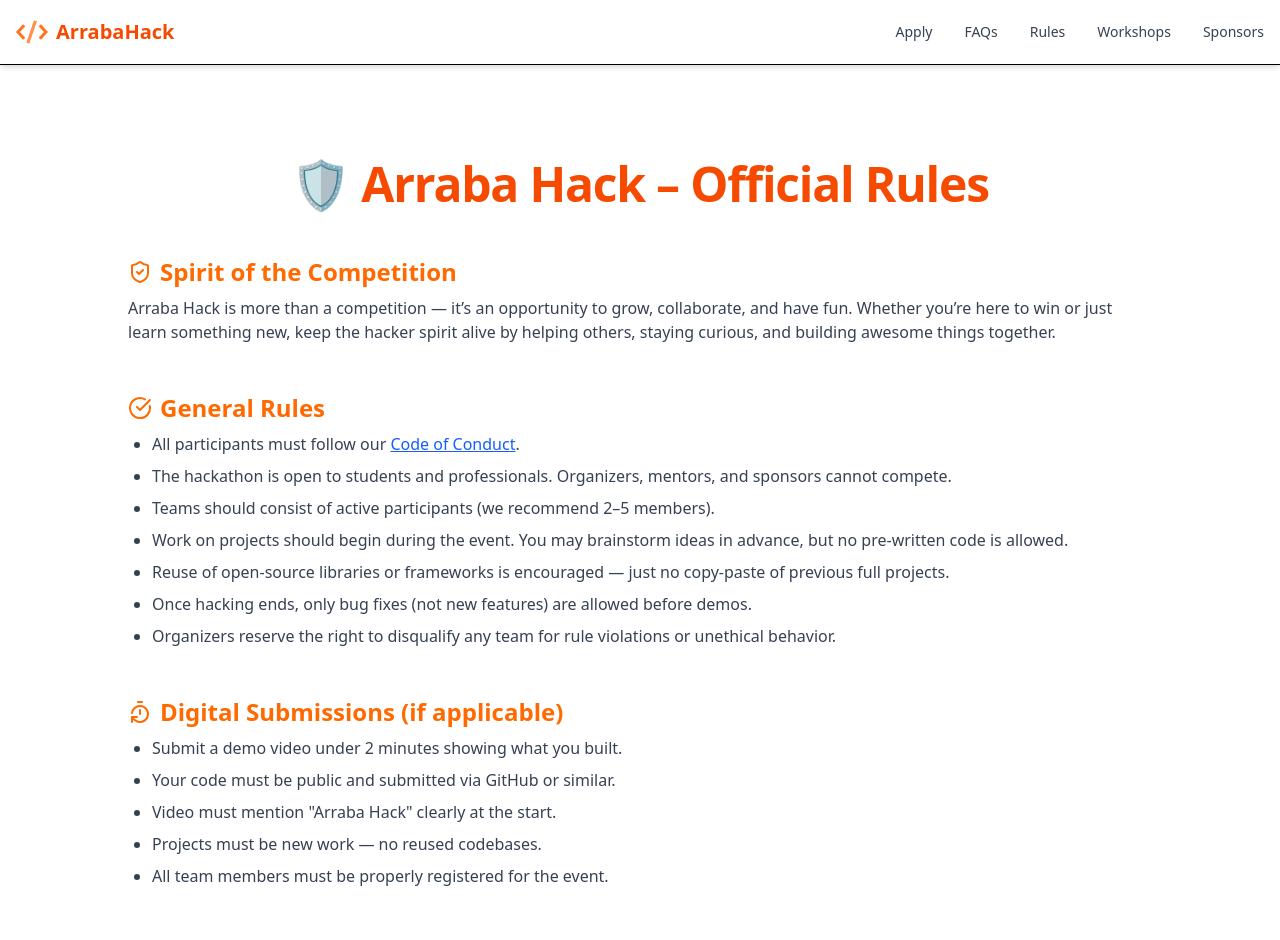
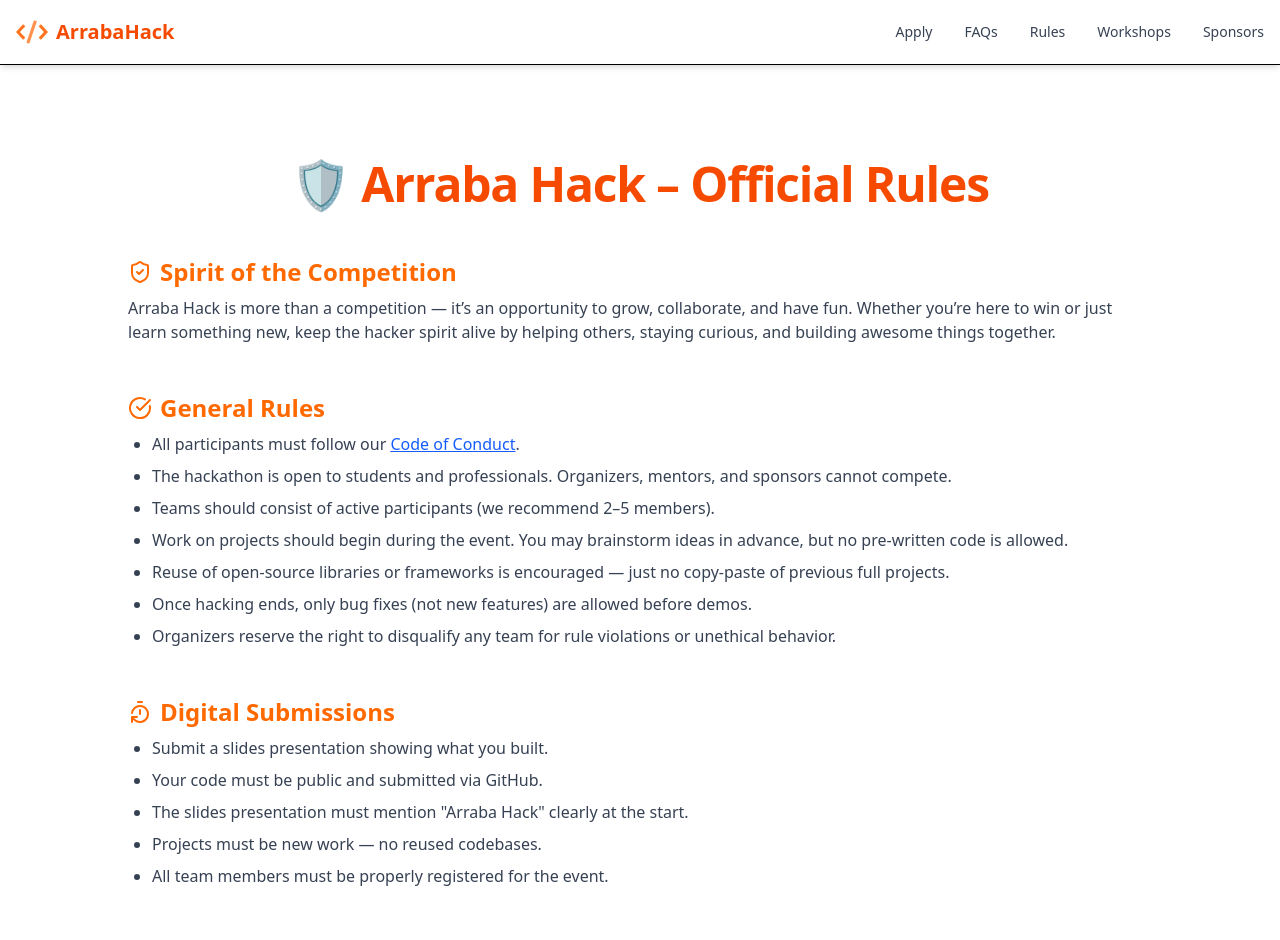
Before and after one commit to J0kErF/ArrabaHack, a Next.js app: page /rules in a window 1280 px wide. Shown: the top 940 px of the page. Built offline with nearby package versions, Linux system fonts and the light colour scheme.

Commit message:
submissions

```diff
--- a/app/rules/page.tsx
+++ b/app/rules/page.tsx
@@ -39,12 +39,12 @@ export default function RulesPage() {
 
           <div>
             <h2 className="text-2xl font-bold text-orange-500 mb-2 flex items-center gap-2">
-              <TimerReset className="w-6 h-6" /> Digital Submissions (if applicable)
+              <TimerReset className="w-6 h-6" /> Digital Submissions
             </h2>
             <ul className="list-disc pl-6 space-y-2 text-gray-700">
-              <li>Submit a demo video under 2 minutes showing what you built.</li>
-              <li>Your code must be public and submitted via GitHub or similar.</li>
-              <li>Video must mention "Arraba Hack" clearly at the start.</li>
+              <li>Submit a slides presentation showing what you built.</li>
+              <li>Your code must be public and submitted via GitHub.</li>
+              <li>The slides presentation must mention "Arraba Hack" clearly at the start.</li>
               <li>Projects must be new work — no reused codebases.</li>
               <li>All team members must be properly registered for the event.</li>
             </ul>
```
